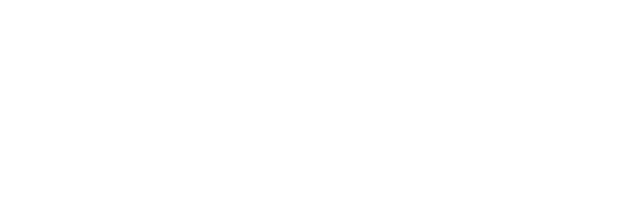
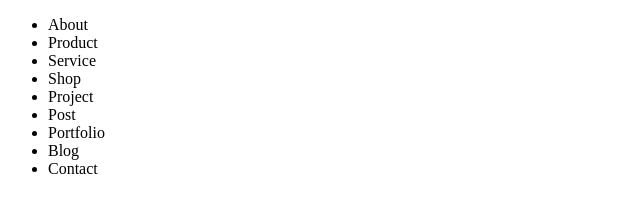
Before and after one commit to AndriiKot/ITech, a website: page index.html in a window 1280 px wide. Shown: the whole page, without its empty margins (0-640 px from the left). Drawn offline with Linux system fonts and the light colour scheme.

Commit message:
Portfolion 'InTech' ! added <header> and <nav> !

```diff
--- a/index.html
+++ b/index.html
@@ -1,4 +1,4 @@
-<!doctype html>
+<!DOCTYPE html>
 <html lang="en">
   <head>
     <meta charset="UTF-8" />
@@ -6,6 +6,21 @@
     <title>Itech</title>
   </head>
   <body>
-    <div id="app"></div>
+    <header class="header">
+      <nav>
+        <div class="logo"></div>
+        <ul>
+          <li>About</li>
+          <li>Product</li>
+          <li>Service</li>
+          <li>Shop</li>
+          <li>Project</li>
+          <li>Post</li>
+          <li>Portfolio</li>
+          <li>Blog</li>
+          <li>Contact</li>
+        </ul>
+      </nav>
+    </header>
   </body>
 </html>
```
